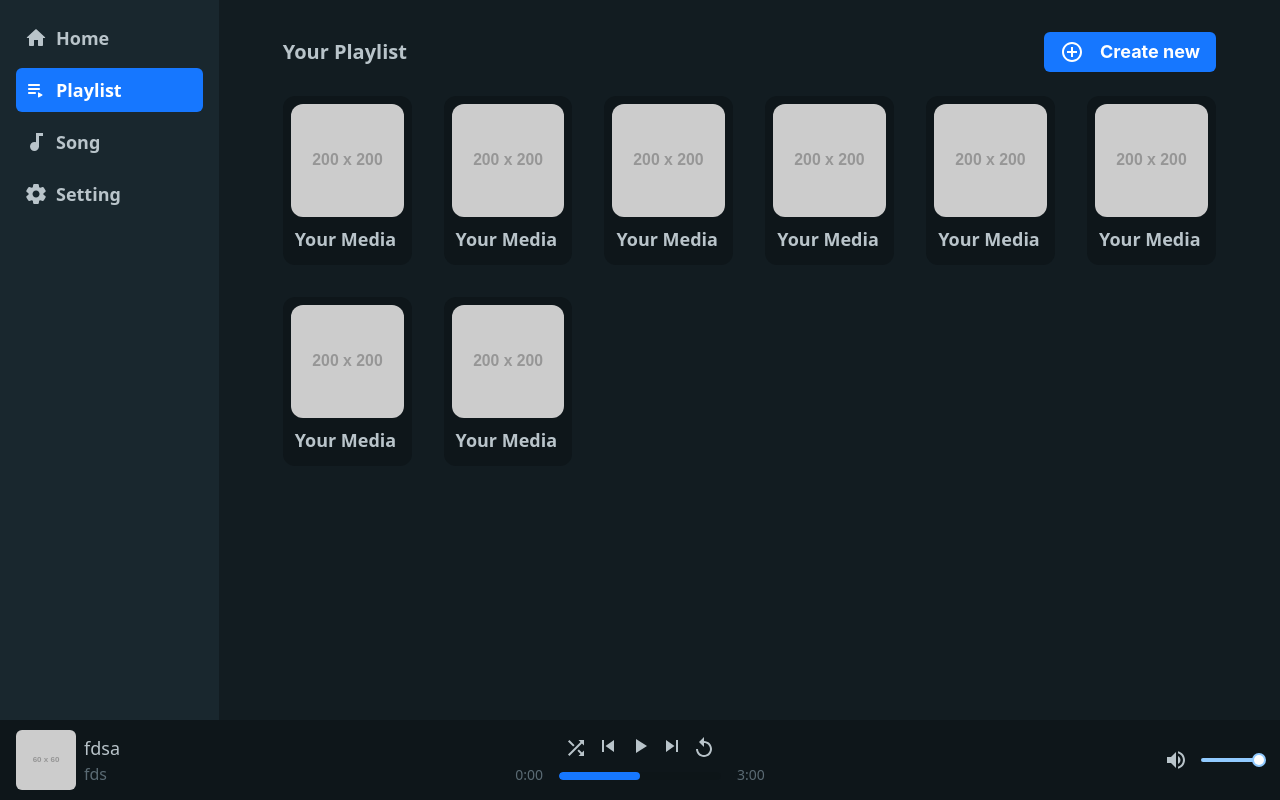
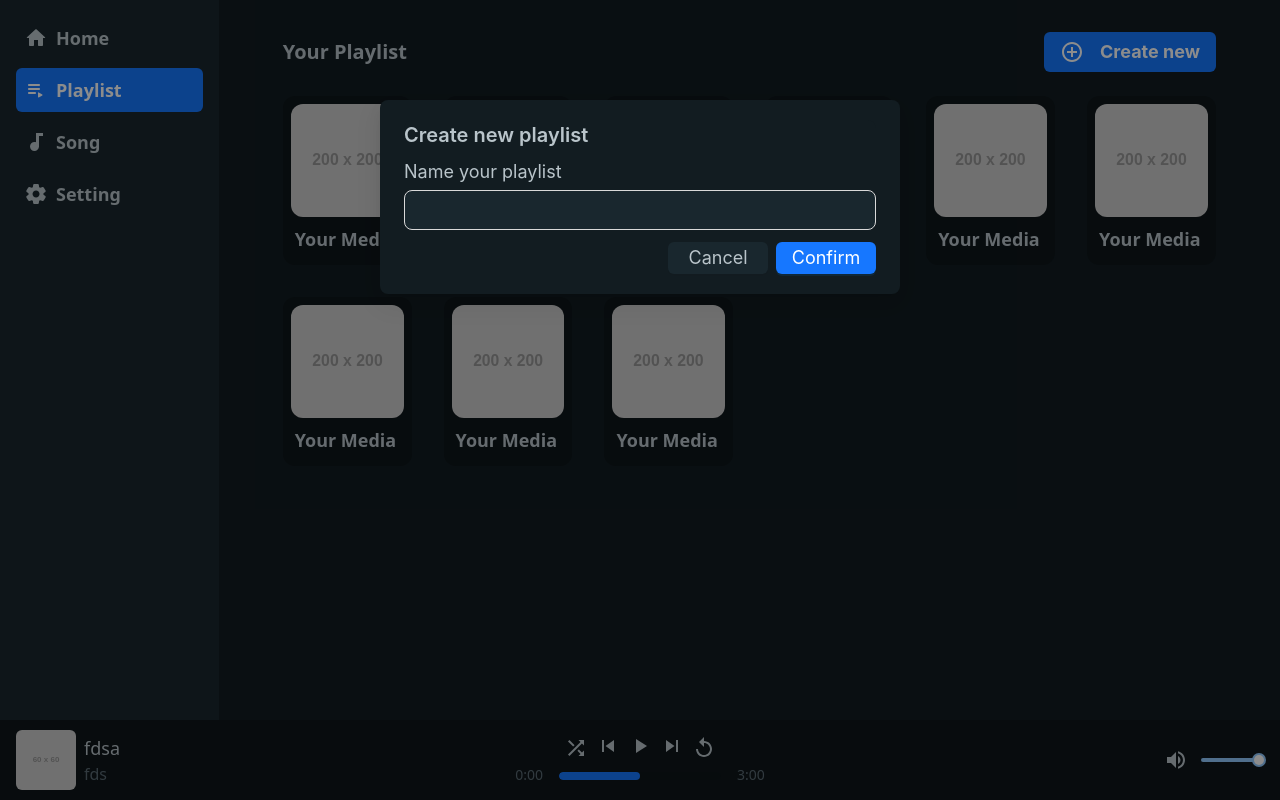
Before and after one commit to trgcghai/My-music, a Next.js app: page /playlist in a window 1280 px wide. Both pictures are taken after a click on the button "Create new". Built offline with nearby package versions, Linux system fonts and the light colour scheme; what @ant-design/nextjs-registry would draw is missing.

Commit message:
feat: add modal create playlist, refactor: create custom modal

```diff
--- a/app/_components/CustomModal.tsx
+++ b/app/_components/CustomModal.tsx
@@ -1,14 +1,16 @@
 import { Button, ConfigProvider, Modal } from "antd";
-import { Dispatch, ReactElement, SetStateAction, useState } from "react";
+import { Dispatch, ReactNode, SetStateAction, useState } from "react";
 
 const CustomModal = ({
   open,
   setOpen,
+  title,
   children,
 }: {
   open: boolean;
   setOpen: Dispatch<SetStateAction<boolean>>;
-  children: ReactElement;
+  title: string;
+  children: ReactNode;
 }) => {
   const [loading, setLoading] = useState(false);
 
@@ -39,7 +41,7 @@ const CustomModal = ({
     >
       <Modal
         open={open}
-        title="Upload your songs"
+        title={title}
         onOk={handleOk}
         closable={false}
         onCancel={handleCancel}
--- a/app/playlist/page.tsx
+++ b/app/playlist/page.tsx
@@ -1,8 +1,16 @@
+"use client";
 import { AddCircleOutline } from "@mui/icons-material";
-import { Button } from "antd";
+import { Button, Input } from "antd";
 import MediaCard from "../_components/MediaCard";
+import { useState } from "react";
+import CustomModal from "../_components/CustomModal";
 
 const Playlist = () => {
+  const [open, setOpen] = useState(false);
+
+  const showModal = () => {
+    setOpen(true);
+  };
   return (
     <>
       <div className="flex items-center justify-between">
@@ -10,21 +18,22 @@ const Playlist = () => {
         <Button
           variant="filled"
           className="!flex !items-center !gap-4 !border-0 !bg-main !px-4 !py-5 !text-lg !font-bold !text-white"
+          onClick={showModal}
         >
           <AddCircleOutline />
           Create new
         </Button>
       </div>
       <div className="mt-6 grid grid-cols-6 gap-8">
-        <MediaCard />
-        <MediaCard />
-        <MediaCard />
-        <MediaCard />
-        <MediaCard />
-        <MediaCard />
-        <MediaCard />
-        <MediaCard />
+        {[1, 1, 1, 1, 1, 1, 1, 1, 1].map((_, index) => {
+          return <MediaCard key={index} />;
+        })}
       </div>
+
+      <CustomModal open={open} setOpen={setOpen} title="Create new playlist">
+        <p className="mb-1 text-lg text-textColor">Name your playlist</p>
+        <Input className="!h-[40px] !rounded-lg !bg-bgLightColor !text-lg !text-textColor hover:border-main" />
+      </CustomModal>
     </>
   );
 };
--- a/app/song/page.tsx
+++ b/app/song/page.tsx
@@ -73,7 +73,7 @@ const Song = () => {
         </Modal>
       </ConfigProvider> */}
 
-      <CustomModal open={open} setOpen={setOpen}>
+      <CustomModal open={open} setOpen={setOpen} title="Upload your songs">
         <DragFileInput className="text-md flex h-[100px] cursor-pointer items-center justify-center gap-2 rounded-md border-0 bg-gray-800 p-3 text-lg text-white hover:bg-bgHover" />
       </CustomModal>
     </>
```
